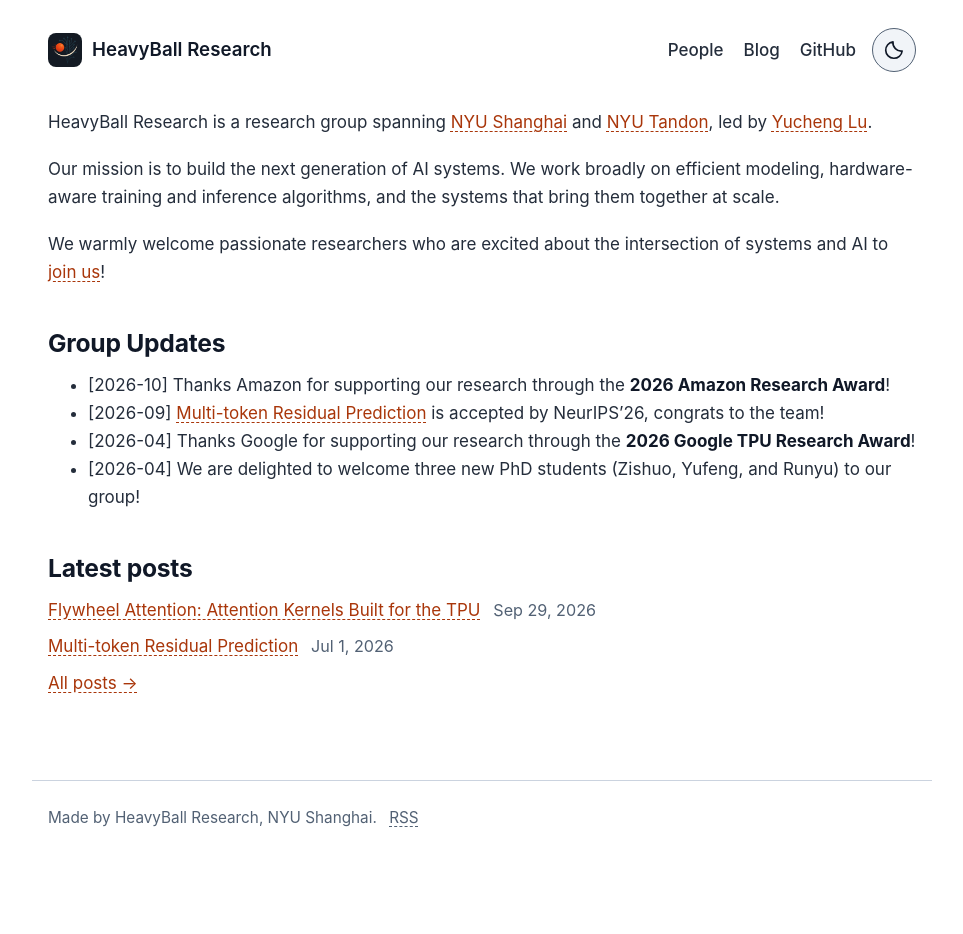
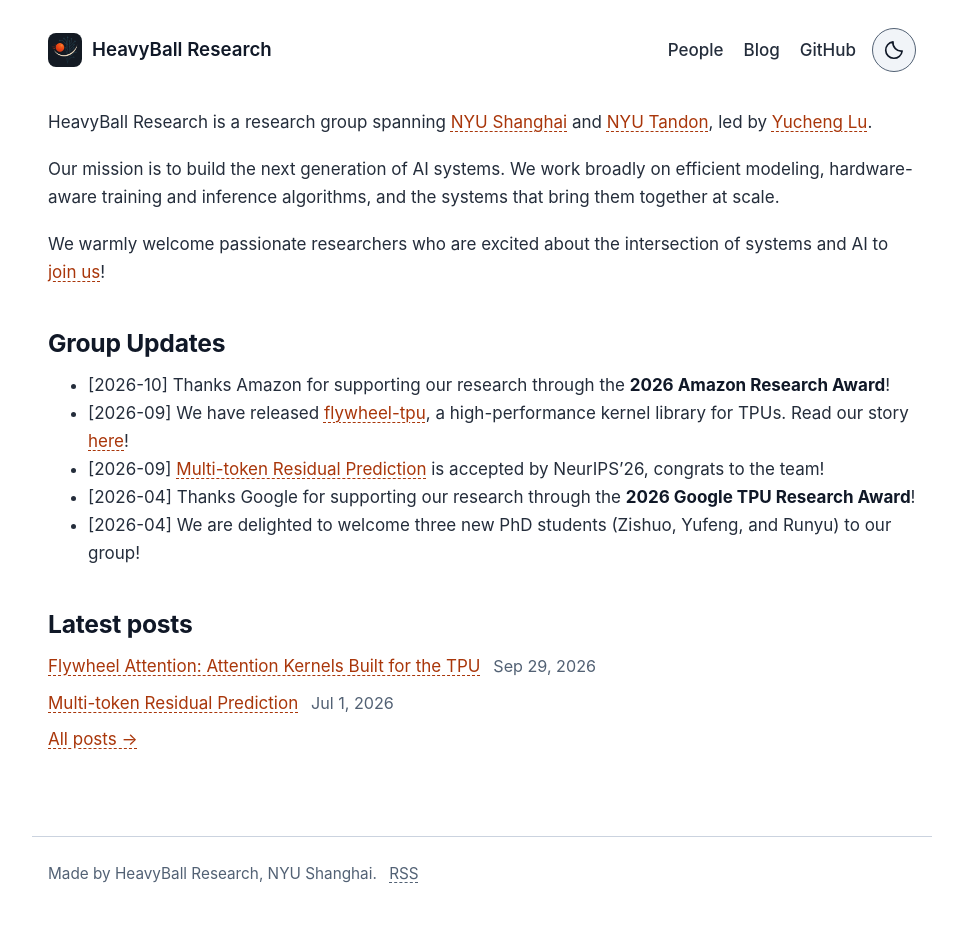
Before and after one commit to heavyball-research/heavyball-research.github.io, a Jekyll site: the page built from index.md, in a window 1280 px wide. Shown: the whole page, without its empty margins (158-1121 px from the left). Built offline with Jekyll 4.4.1, drawn with Linux system fonts in a browser that asks for light colours; before the commit the page ends 900 px from its top, so only the background shows below that.

Commit message:
flywheel-tpu release.

```diff
--- a/index.md
+++ b/index.md
@@ -11,6 +11,7 @@
 ## Group Updates
 
 - [2026-10] Thanks Amazon for supporting our research through the **2026 Amazon Research Award**!
+- [2026-09] We have released [flywheel-tpu](https://github.com/heavyball-research/flywheel-tpu), a high-performance kernel library for TPUs. Read our story [here](./blog/2026-09-29-attention-tpu)!
 - [2026-09] [Multi-token Residual Prediction](./blog/2026-07-01-multi-token-residual-prediction) is accepted by NeurIPS'26, congrats to the team!
 - [2026-04] Thanks Google for supporting our research through the **2026 Google TPU Research Award**!
 - [2026-04] We are delighted to welcome three new PhD students (Zishuo, Yufeng, and Runyu) to our group!
```
Also changed, not shown: people/index.md (+0 -2 lines).
